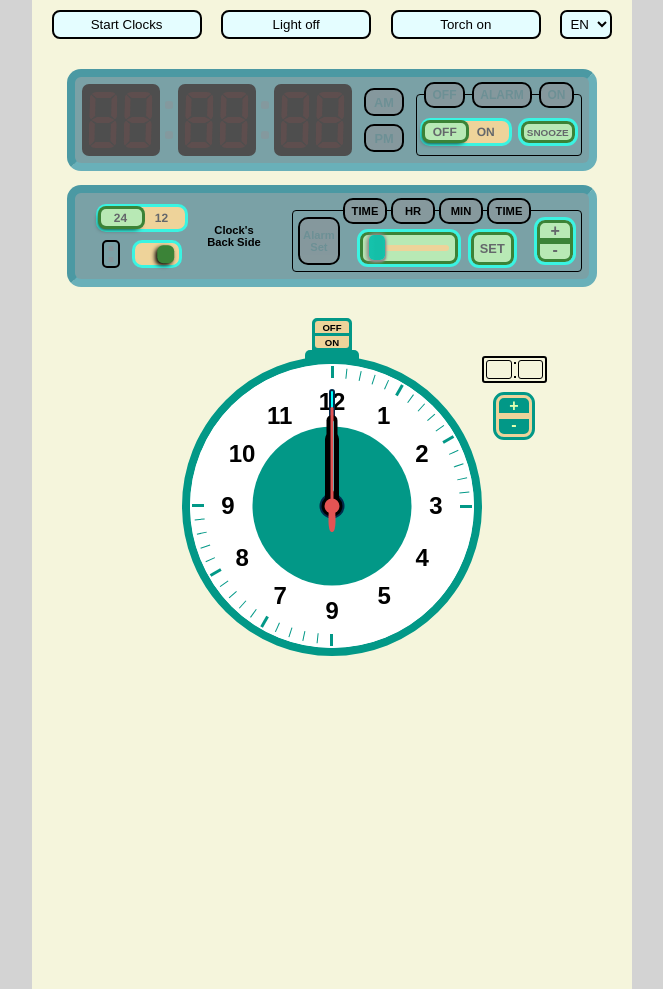
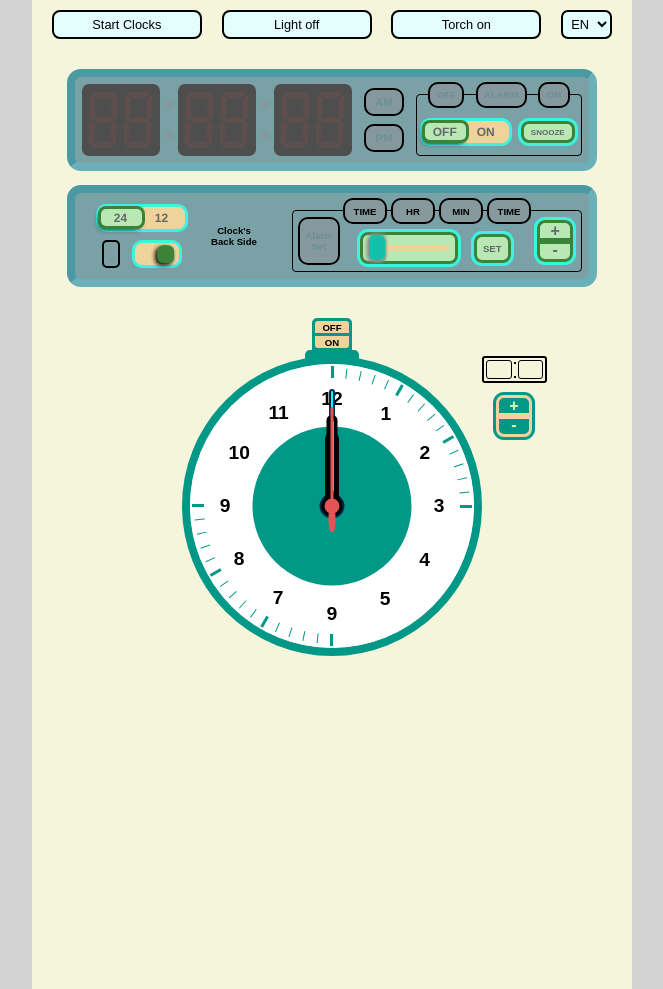
Before and after one commit to ilia-shterev-git/Clocks, a plain HTML site: page index.html in a window 1280 px wide. Shown: the top 989 px of the page, without its empty margins (308-971 px from the left). Drawn offline with Linux system fonts and the light colour scheme.

Commit message:
Small CSS adjustments

```diff
--- a/CssContent/AnalogClockTwo.css
+++ b/CssContent/AnalogClockTwo.css
@@ -90,7 +90,7 @@
         display: inline-block;
         transform: rotate(var(--digitsVerticalOrientationRotation));
         font-weight: bold;
-        font-size: 1.5rem;
+        font-size: 1.2rem;
     }
 
 /*  ========= Dial Section - Digits Spatial and Vertical Orientation Bars Spatial Orientation  ========= */
--- a/CssContent/DigitalClock.css
+++ b/CssContent/DigitalClock.css
@@ -186,7 +186,7 @@
 }
 
 .alarm-setter-main-button {
-    font-size: .8rem;
+    font-size: .6rem;
     border-radius: 8px;
     padding: 6px 6px;
     outline: 3px solid var(--clockOneTogglesBlueishGreenishBorder);
@@ -303,7 +303,7 @@
     height: 22px;
     padding-left: 0.4rem;
     padding-right: 0.4rem;
-    font-size: .75rem;
+    font-size: .60rem;
     line-height: 22px;
     font-weight: bold;
     position: relative;
--- a/CssContent/GenericStyles.css
+++ b/CssContent/GenericStyles.css
@@ -38,16 +38,16 @@
 }
 
 .font-size-08-bold {
-    font-size: 0.8rem;
+    font-size: 0.7rem;
     font-weight: bold;
 }
 
 .font-size-062-bold {
-    font-size: 0.62rem;
+    font-size: 0.5rem;
     font-weight: bold;
 }
 
 .font-size-07-bold {
-    font-size: 0.7rem;
+    font-size: 0.60rem;
     font-weight: bold;
 }
--- a/CssContent/MainCSS.css
+++ b/CssContent/MainCSS.css
@@ -29,7 +29,7 @@
 
 html, body {
     /*height: 100%;*/
-    font-family: Arial, Helvetica, sans-serif;
+    font-family: Arial, Verdana, sans-serif;
 }
 
 body {
@@ -76,6 +76,7 @@ a {
     border-radius: 7px;
     background-color: #e4fdff;
     border: 2px solid black;
+    font-size: 0.8rem;
 }
 
 .button-holder-section {
@@ -98,6 +99,7 @@ a {
     background-color: #e4fdff;
     border: 2px solid black;
     min-width:150px;
+    font-size: 0.8rem;
 }
 
 .opacity-zero {
```
